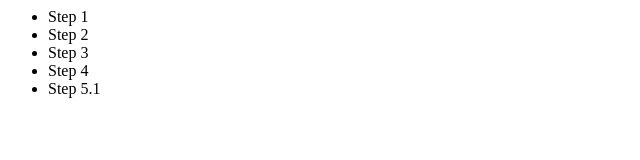
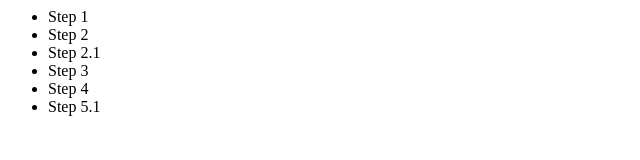
Before and after one commit to mthompson-prax/test, a plain HTML site: page index.html in a window 1280 px wide. Shown: the full height of the page, 0-640 px from the left. Drawn offline with Linux system fonts and the light colour scheme.

Commit message:
Added 2.1

```diff
--- a/index.html
+++ b/index.html
@@ -4,6 +4,7 @@
             <ul>
                 <li>Step 1</li>
                 <li>Step 2</li>
+                <li>Step 2.1</li>
                 <li>Step 3</li>
                 <li>Step 4</li>
                 <li>Step 5.1</li>
```
